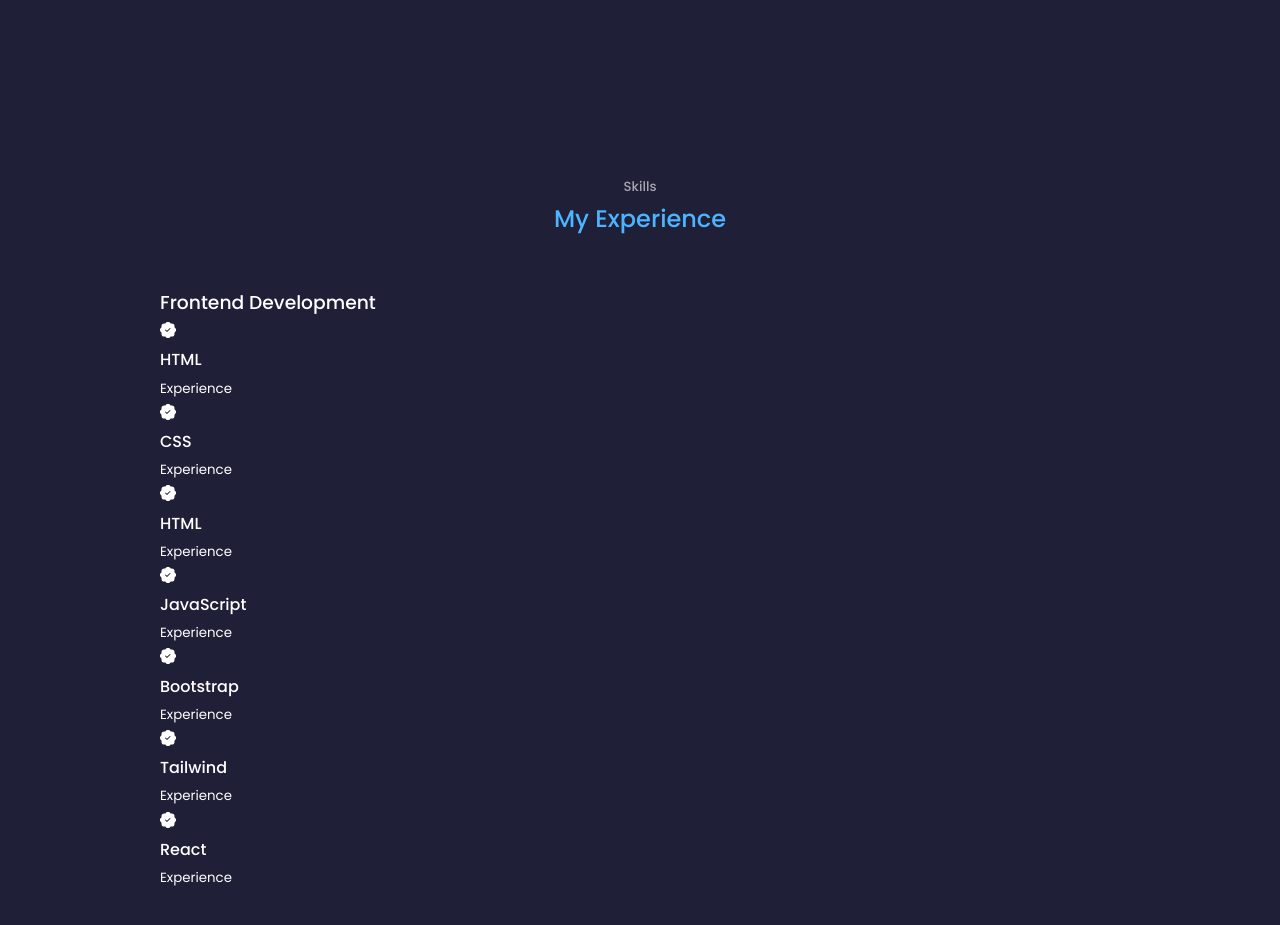
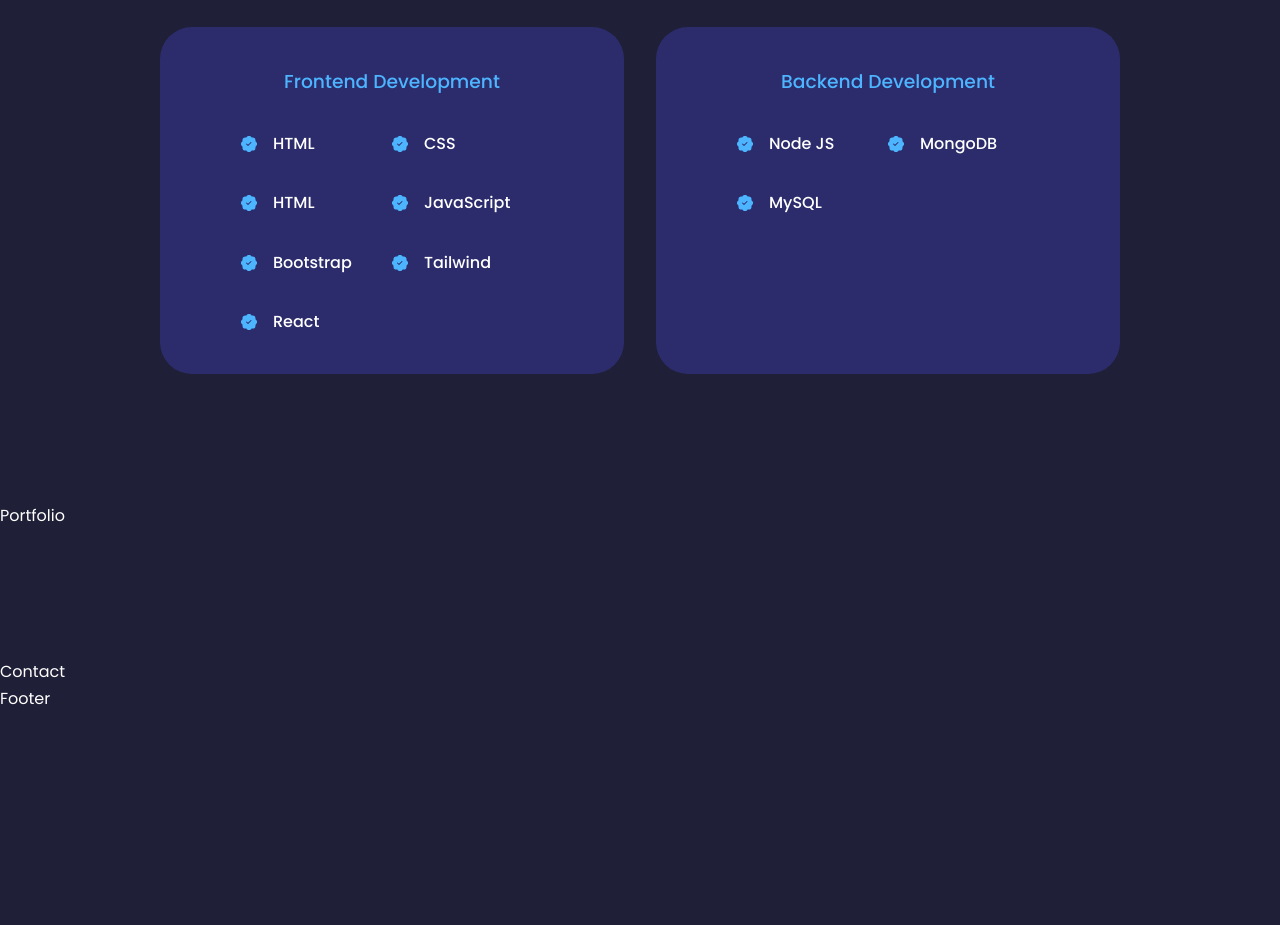
Before and after one commit to GeraldPinkinsJr/react-portfolio-website, a React (Create React App) app: page / in a window 1280 px wide. Shown: the part 1680-2605 px from the top of the page. After the commit the page ends 2392 px from the top, so only its background shows below. Built offline with nearby package versions, Linux system fonts and the light colour scheme.

Commit message:
initial Experience component layout complete

```diff
--- a/src/Components/Experience/Experience.css
+++ b/src/Components/Experience/Experience.css
@@ -0,0 +1,77 @@
+.experience__container {
+    display: grid;
+    grid-template-columns: 1fr 1fr;
+    gap: 2rem;
+}
+
+.experience__container > div {
+    background: var(--color-bg-variant);
+    padding: 2.4rem 5rem;
+    border-radius: 2rem;
+    border: 1px solid transparent;
+    transition: var(--transition);
+}
+
+.experience__container > div:hover {
+    background: transparent;
+    border-color: var(--color-primary-variant);
+    cursor: default;
+}
+
+.experience__container > div h3 {
+    text-align: center;
+    margin-bottom: 2rem;
+    color: var(--color-primary);
+}
+
+.experience__content {
+    display: grid;
+    grid-template-columns: 1fr 1fr;
+    row-gap: 2rem;
+}
+
+.experience__details {
+    display: flex;
+    gap: 1rem;
+}
+
+.experience__details-icon {
+    margin-top: 6px;
+    color: var(--color-primary)
+
+}
+
+
+
+/* MEDIA QUERIES (MEDIUM DEVICES)  */
+
+@media screen and (max-width: 1024px) {
+    .experience__container {
+        grid-template-columns: 1fr;
+    }
+
+    .experience__container > div {
+        width: 80%;
+        padding: 2rem;
+        margin: 0 auto;
+
+    }
+
+    .experience__content {
+        padding: 1rem;
+    }
+}
+
+
+/* MEDIA QUERIES (SMALL DEVICES)  */
+
+@media screen and (max-width: 600px) {
+    .experience__container {
+        gap: 1rem;
+    }
+
+    .experience__container > div {
+        width: 100%;
+        padding: 2rem 1rem;
+    }
+}
--- a/src/Components/Experience/Experience.js
+++ b/src/Components/Experience/Experience.js
@@ -1,7 +1,6 @@
-import React from 'react'
-import './Experience.css'
-import { BsPatchCheckFill } from 'react-icons/bs'
-
+import React from "react";
+import "./Experience.css";
+import { BsPatchCheckFill } from "react-icons/bs";
 
 function Experience() {
   return (
@@ -14,40 +13,102 @@
           <h3>Frontend Development</h3>
           <div className="experience__content">
             <article className="experience__details">
-              <BsPatchCheckFill />
+              <BsPatchCheckFill className="experience__details-icon" />
+              <div>
                 <h4>HTML</h4>
-              <small className="tex-light">Experience</small>
+                <small className="tex-light"></small>
+              </div>
             </article>
             <article className="experience__details">
-              <BsPatchCheckFill />
+              <BsPatchCheckFill className="experience__details-icon" />
+              <div>
                 <h4>CSS</h4>
-              <small className="tex-light">Experience</small>
+                <small className="tex-light"></small>
+              </div>
             </article>
             <article className="experience__details">
-              <BsPatchCheckFill />
+              <BsPatchCheckFill className="experience__details-icon" />
+              <div>
                 <h4>HTML</h4>
-              <small className="tex-light">Experience</small>
+                <small className="tex-light"></small>
+              </div>
             </article>
             <article className="experience__details">
-              <BsPatchCheckFill />
+              <BsPatchCheckFill className="experience__details-icon" />
+              <div>
                 <h4>JavaScript</h4>
-              <small className="tex-light">Experience</small>
+                <small className="tex-light"></small>
+              </div>
             </article>
             <article className="experience__details">
-              <BsPatchCheckFill />
+              <BsPatchCheckFill className="experience__details-icon" />
+              <div>
                 <h4>Bootstrap</h4>
-              <small className="tex-light">Experience</small>
+                <small className="tex-light"></small>
+              </div>
             </article>
             <article className="experience__details">
-              <BsPatchCheckFill />
+              <BsPatchCheckFill className="experience__details-icon" />
+              <div>
                 <h4>Tailwind </h4>
-              <small className="tex-light">Experience</small>
+                <small className="tex-light"></small>
+              </div>
             </article>
             <article className="experience__details">
-              <BsPatchCheckFill />
+              <BsPatchCheckFill className="experience__details-icon" />
+              <div>
                 <h4>React</h4>
-              <small className="tex-light">Experience</small>
+                <small className="tex-light"></small>
+              </div>
             </article>
+          </div>
+        </div>
+
+        {/* Backend */}
+        <div className="experience__backend">
+          <h3>Backend Development</h3>
+          <div className="experience__content">
+            <article className="experience__details">
+              <BsPatchCheckFill className="experience__details-icon" />
+              <div>
+                <h4>Node JS</h4>
+                <small className="tex-light"></small>
+              </div>
+            </article>
+            <article className="experience__details">
+              <BsPatchCheckFill className="experience__details-icon" />
+              <div>
+                <h4>MongoDB</h4>
+                <small className="tex-light"></small>
+              </div>
+            </article>
+            <article className="experience__details">
+              <BsPatchCheckFill className="experience__details-icon" />
+              <div>
+                <h4>MySQL</h4>
+                <small className="tex-light"></small>
+              </div>
+            </article>
+            {/* <article className="experience__details">
+              <BsPatchCheckFill className="experience__details-icon" />
+              <h4>Python</h4>
+              <small className="tex-light"></small>
+            </article>
+            <article className="experience__details">
+              <BsPatchCheckFill className="experience__details-icon" />
+              <h4>Bootstrap</h4>
+              <small className="tex-light"></small>
+            </article>
+            <article className="experience__details">
+              <BsPatchCheckFill className="experience__details-icon" />
+              <h4>Tailwind </h4>
+              <small className="tex-light"></small>
+            </article>
+            <article className="experience__details">
+              <BsPatchCheckFill className="experience__details-icon" />
+              <h4>React</h4>
+              <small className="tex-light"></small>
+            </article> */}
           </div>
         </div>
       </div>
@@ -55,4 +116,4 @@
   );
 }
 
-export default Experience
+export default Experience;
--- a/src/index.css
+++ b/src/index.css
@@ -60,7 +60,7 @@
 
 section {
   margin-top: 8rem;
-  height: 100vh;
+  /* height: 100vh; */
 }
 
 section > h2,
```
Lines whose indentation alone changed are shown as unchanged.
